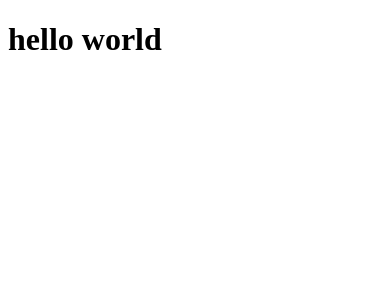
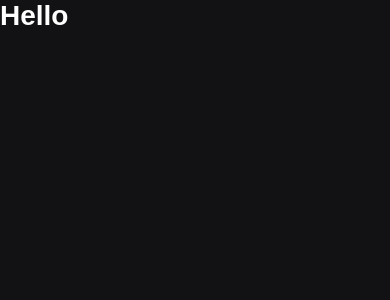
Before and after one commit to Alquipo/ignews, a Next.js app: page / in a window 390 px wide. Shown: the top 300 px of the page. Built offline with nearby package versions, Linux system fonts and the light colour scheme.

Commit message:
fix: global style

```diff
--- a/src/pages/_app.tsx
+++ b/src/pages/_app.tsx
@@ -1,4 +1,6 @@
 import { AppProps } from 'next/app'
+
+import '../styles/global.scss'
 
 function MyApp({ Component, pageProps }: AppProps) {
   return <Component {...pageProps} />;
--- a/src/pages/_document.tsx
+++ b/src/pages/_document.tsx
@@ -8,7 +8,6 @@
           <link rel="preconnect" href="https://fonts.gstatic.com" />
           <link href="https://fonts.googleapis.com/css2?family=Roboto:wght@400;700;900&display=swap" rel="stylesheet" />
 
-          <title>ig.news</title>
         </Head>
         <body>
           <Main />
--- a/src/pages/index.tsx
+++ b/src/pages/index.tsx
@@ -1,3 +1,15 @@
+import Head from 'next/head'
+
 export default function Home() {
-  return <h1>hello world</h1>;
+  return (
+    <>
+    <Head>
+      <title>Início | ig.news</title>
+    </Head>
+
+    <h1 >
+      Hello
+    </h1>
+</>
+  );
 }
--- /dev/null
+++ b/src/styles/global.scss
@@ -0,0 +1,50 @@
+* {
+  margin: 0;
+  padding: 0;
+  box-sizing: border-box;
+}
+
+:root {
+  --white: #ffffff;
+
+  --gray-100: #e1e1e6;
+  --gray-300: #a8a8b3;
+  --gray-900: #121214;
+
+  --cyan-500: #61dafb;
+  --yellow-500: #eba417;
+}
+
+@media (max-width: 1080px) {
+  html {
+    font-size: 93.75%;
+  }
+}
+
+@media (max-width: 720px) {
+  html {
+    font-size: 87.5%;
+  }
+}
+
+body {
+  background: var(--gray-900);
+  color: var(--white);
+}
+
+body,
+input,
+textarea,
+select,
+button {
+  font: 400 1rem "Robot", sans-serif;
+}
+
+button {
+  cursor: pointer;
+}
+
+a {
+  color: inherit;
+  text-decoration: none;
+}
--- a/src/styles/home.module.scss
+++ /dev/null
@@ -1,3 +0,0 @@
-.title {
-  color: red;
-}
```
